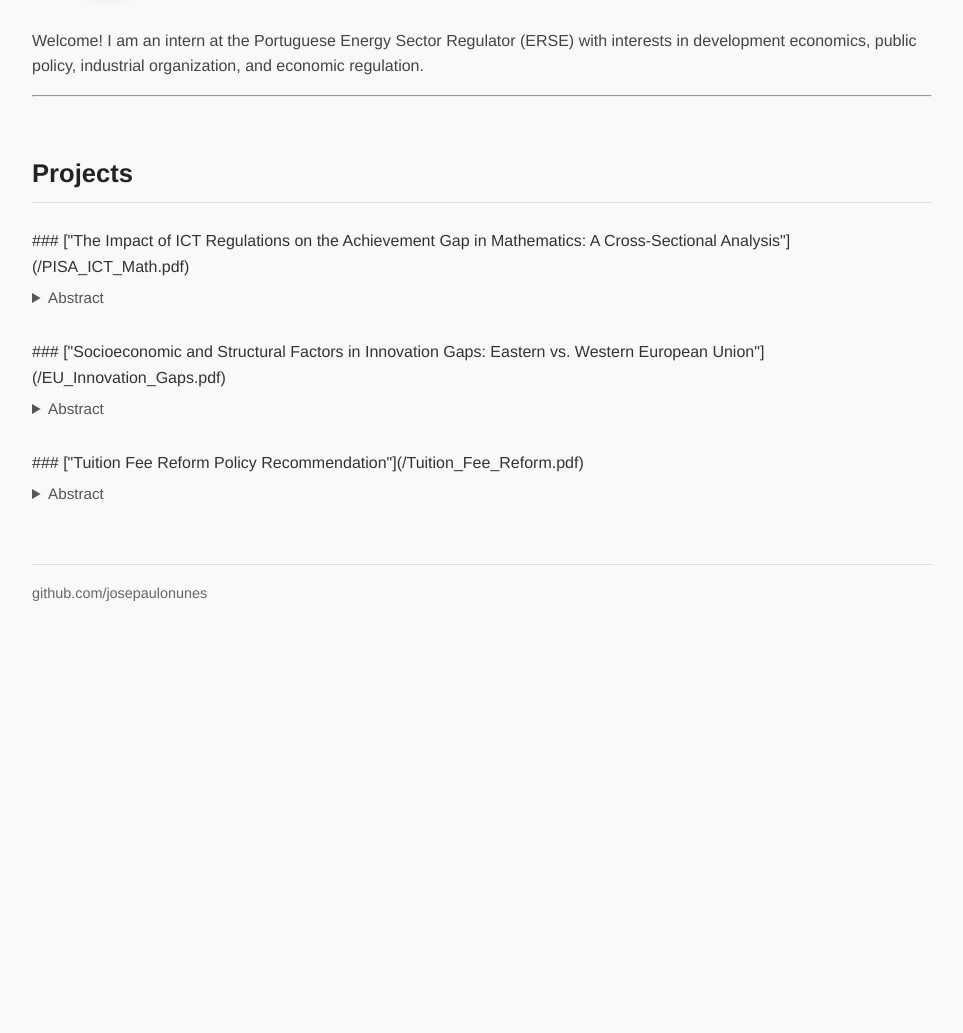
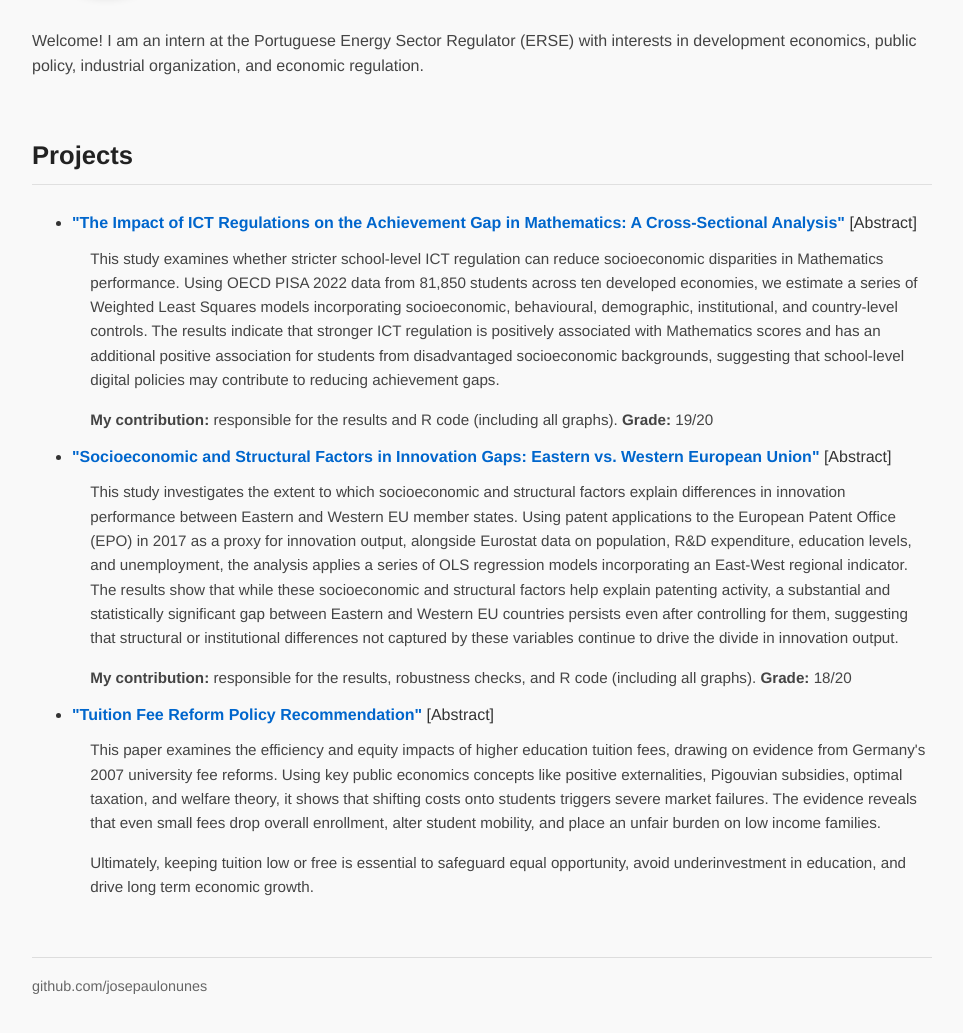
Before and after one commit to josepaulonunes/josepaulonunes.github.io, a Jekyll site: the page built from index.md, in a window 1280 px wide, cut to the strip 277-1330 px from the top of the page. Shown: the top 1033 px of the strip, without its empty margins (158-1121 px from the left). Built offline with Jekyll 4.4.1, drawn with Linux system fonts in a browser that asks for light colours; before the commit the page ends 936 px from its top, so only the background shows below that.

Commit message:
Update index.md

```diff
--- a/index.md
+++ b/index.md
@@ -40,60 +40,50 @@ title: José Nunes
   organization, and economic regulation.
 </p>
 
----
+<h2>Projects</h2>
 
-## Projects
+<ul class="papers">
 
-<div class="project">
+<li>
+<a href="/PISA_ICT_Math.pdf"><strong>"The Impact of ICT Regulations on the Achievement Gap in Mathematics: A Cross-Sectional Analysis"</strong></a>
+<span class="clickable-paper"> [Abstract] </span>
+<div class="abstract">
+This study examines whether stricter school-level ICT regulation can reduce socioeconomic disparities in Mathematics performance. Using OECD PISA 2022 data from 81,850 students across ten developed economies, we estimate a series of Weighted Least Squares models incorporating socioeconomic, behavioural, demographic, institutional, and country-level controls. The results indicate that stronger ICT regulation is positively associated with Mathematics scores and has an additional positive association for students from disadvantaged socioeconomic backgrounds, suggesting that school-level digital policies may contribute to reducing achievement gaps.
+<p><strong>My contribution:</strong> responsible for the results and R code (including all graphs). <strong>Grade:</strong> 19/20</p>
+</div>
+</li>
 
-### ["The Impact of ICT Regulations on the Achievement Gap in Mathematics: A Cross-Sectional Analysis"](/PISA_ICT_Math.pdf)
+<li>
+<a href="/EU_Innovation_Gaps.pdf"><strong>"Socioeconomic and Structural Factors in Innovation Gaps: Eastern vs. Western European Union"</strong></a>
+<span class="clickable-paper"> [Abstract] </span>
+<div class="abstract">
+This study investigates the extent to which socioeconomic and structural factors explain differences in innovation performance between Eastern and Western EU member states. Using patent applications to the European Patent Office (EPO) in 2017 as a proxy for innovation output, alongside Eurostat data on population, R&D expenditure, education levels, and unemployment, the analysis applies a series of OLS regression models incorporating an East-West regional indicator. The results show that while these socioeconomic and structural factors help explain patenting activity, a substantial and statistically significant gap between Eastern and Western EU countries persists even after controlling for them, suggesting that structural or institutional differences not captured by these variables continue to drive the divide in innovation output.
+<p><strong>My contribution:</strong> responsible for the results, robustness checks, and R code (including all graphs). <strong>Grade:</strong> 18/20</p>
+</div>
+</li>
 
-<details>
-<summary>Abstract</summary>
+<li>
+<a href="/Tuition_Fee_Reform.pdf"><strong>"Tuition Fee Reform Policy Recommendation"</strong></a>
+<span class="clickable-paper"> [Abstract] </span>
+<div class="abstract">
+This paper examines the efficiency and equity impacts of higher education tuition fees, drawing on evidence from Germany's 2007 university fee reforms. Using key public economics concepts like positive externalities, Pigouvian subsidies, optimal taxation, and welfare theory, it shows that shifting costs onto students triggers severe market failures. The evidence reveals that even small fees drop overall enrollment, alter student mobility, and place an unfair burden on low income families.
+<p>Ultimately, keeping tuition low or free is essential to safeguard equal opportunity, avoid underinvestment in education, and drive long term economic growth.</p>
+</div>
+</li>
 
-<div class="abstract">
+</ul>
 
-This study examines whether stricter school-level ICT regulation can reduce socioeconomic disparities in Mathematics performance. Using OECD PISA 2022 data from 81,850 students across ten developed economies, we estimate a series of Weighted Least Squares models incorporating socioeconomic, behavioural, demographic, institutional, and country-level controls. The results indicate that stronger ICT regulation is positively associated with Mathematics scores and has an additional positive association for students from disadvantaged socioeconomic backgrounds, suggesting that school-level digital policies may contribute to reducing achievement gaps.
-
-<p><strong>My contribution:</strong> responsible for the results and R code (including all graphs). <strong>Grade:</strong> 19/20</p>
-
-</div>
-</details>
-
-</div>
-
-<div class="project">
-
-### ["Socioeconomic and Structural Factors in Innovation Gaps: Eastern vs. Western European Union"](/EU_Innovation_Gaps.pdf)
-
-<details>
-<summary>Abstract</summary>
-
-<div class="abstract">
-
-This study investigates the extent to which socioeconomic and structural factors explain differences in innovation performance between Eastern and Western EU member states. Using patent applications to the European Patent Office (EPO) in 2017 as a proxy for innovation output, alongside Eurostat data on population, R&D expenditure, education levels, and unemployment, the analysis applies a series of OLS regression models incorporating an East-West regional indicator. The results show that while these socioeconomic and structural factors help explain patenting activity, a substantial and statistically significant gap between Eastern and Western EU countries persists even after controlling for them, suggesting that structural or institutional differences not captured by these variables continue to drive the divide in innovation output.
-
-<p><strong>My contribution:</strong> responsible for the results, robustness checks, and R code (including all graphs). <strong>Grade:</strong> 18/20</p>
-
-</div>
-</details>
-
-</div>
-
-<div class="project">
-
-### ["Tuition Fee Reform Policy Recommendation"](/Tuition_Fee_Reform.pdf)
-
-<details>
-<summary>Abstract</summary>
-
-<div class="abstract">
-
-This paper examines the efficiency and equity impacts of higher education tuition fees, drawing on evidence from Germany’s 2007 university fee reforms. Using key public economics concepts like positive externalities, Pigouvian subsidies, optimal taxation, and welfare theory, it shows that shifting costs onto students triggers severe market failures. The evidence reveals that even small fees drop overall enrollment, alter student mobility, and place an unfair burden on low income families.
-
-<p>Ultimately, keeping tuition low or free is essential to safeguard equal opportunity, avoid underinvestment in education, and drive long term economic growth.</p>
-
-</div>
-</details>
-
-</div>
+<script>
+document.addEventListener("DOMContentLoaded", function () {
+  document.querySelectorAll(".clickable-paper").forEach(function (el) {
+    el.style.cursor = "pointer";
+    el.addEventListener("click", function () {
+      const next = el.nextElementSibling;
+      if (next && next.classList.contains("abstract")) {
+        next.style.display = (next.style.display === "block") ? "none" : "block";
+        el.classList.toggle("open");
+      }
+    });
+  });
+});
+</script>
```
